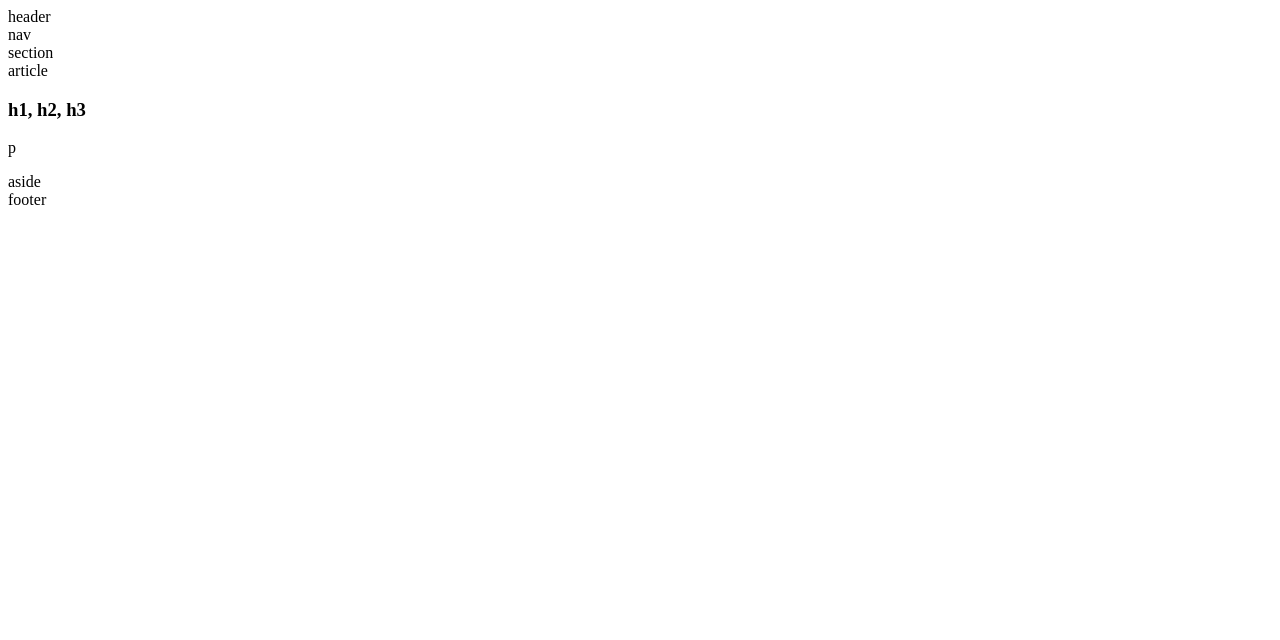
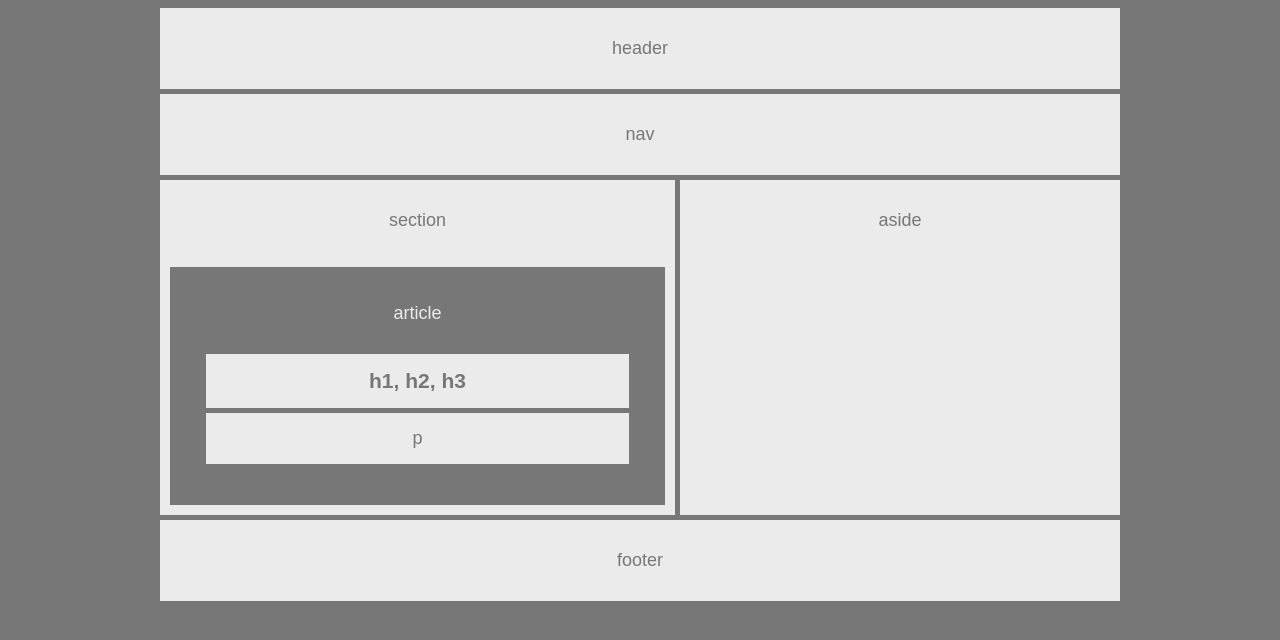
Before and after one commit to Evertras/hw-samples, a plain HTML site: page 01/easier/index.html in a window 1280 px wide. Drawn offline with Linux system fonts and the light colour scheme.

Commit message:
Include stylesheet in html

```diff
--- a/01/easier/index.html
+++ b/01/easier/index.html
@@ -2,7 +2,9 @@
 <html>
 
 <head>
+  <meta charset="UTF-8">
   <title>HW-Wireframe</title>
+  <link rel="stylesheet" href="style.css" type="text/css">
 </head>
 
 <body>
```
